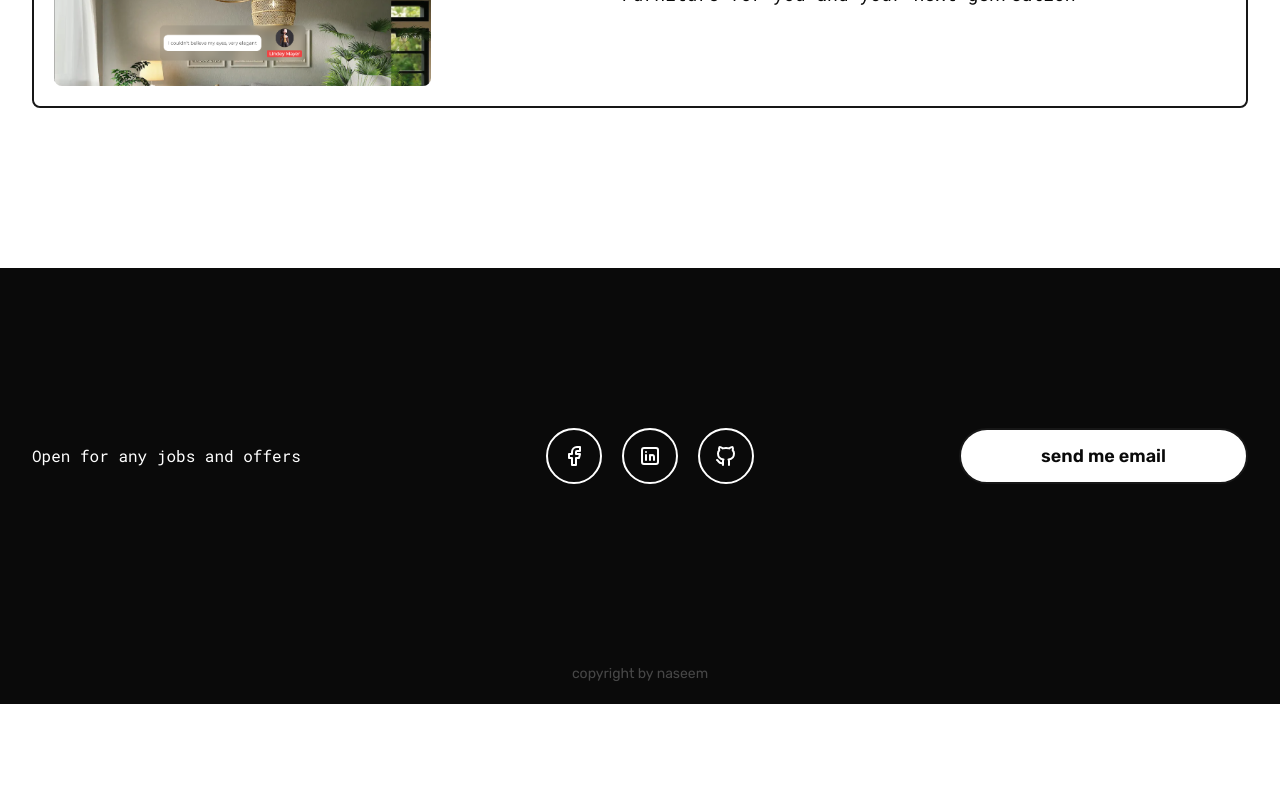
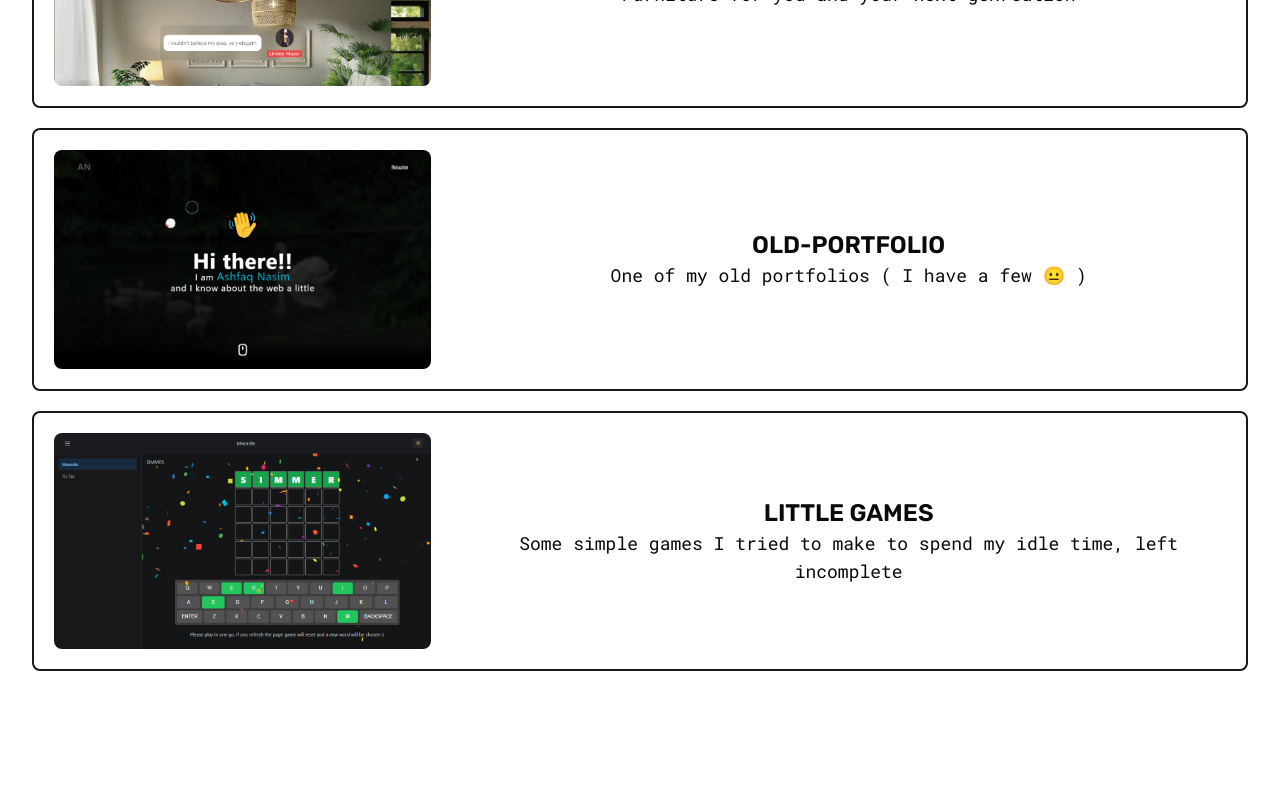
Before and after one commit to CurvyLantern/portfolio-2023, a React (Vite) app: page /projects in a window 1280 px wide. Shown: the part 1500-2300 px from the top of the page. Before the commit the page ends 2204 px from the top, so only its background shows below. Built offline with nearby package versions, Linux system fonts and the light colour scheme; a web font is replaced by a local one.

Commit message:
added some new projects

```diff
--- a/src/layouts/RootLayoutV2.jsx
+++ b/src/layouts/RootLayoutV2.jsx
@@ -115,7 +115,7 @@ const RootLayoutV2 = () => {
 
         {/* copyright */}
         <div className="container text-sm text-opacity-25 text-background text-center py-5">
-          copyright by naseem
+          copyright &copy; by naseem
         </div>
       </footer>
     </div>
--- a/src/pages/Profilepage.jsx
+++ b/src/pages/Profilepage.jsx
@@ -70,8 +70,8 @@ const ProfilePage = () => {
             Over 2 years of hard learned experience in javascript
           </p>
 
-          <h1 className="text-8xl uppercase font-semibold">
-            I'm a developer who knows Javascript{" "}
+          <h1 className="text-right text-8xl uppercase font-semibold">
+            I'm a developer who knows how to write Javascript{" "}
           </h1>
         </div>
       </section>
--- a/src/pages/ProjectsPage.jsx
+++ b/src/pages/ProjectsPage.jsx
@@ -2,6 +2,8 @@ import Project1 from "@/assets/project1.png";
 import Project2 from "@/assets/project2.png";
 import Project3 from "@/assets/project3.png";
 import Project4 from "@/assets/project4.png";
+import Project5 from "@/assets/project5.png";
+import Project6 from "@/assets/project6.png";
 const ProjectsPage = () => {
   const projects = {
     first: {
@@ -27,6 +29,18 @@ const ProjectsPage = () => {
       desc: "Furniture for you and your next genreation",
       img: Project4,
       href: "https://kano-furniture.vercel.app/",
+    },
+    five: {
+      name: "Old-portfolio",
+      desc: "One of my old portfolios ( I have a few 😐 )",
+      img: Project5,
+      href: "https://portfolio-flame-eight-18.vercel.app/",
+    },
+    six: {
+      name: "Little Games",
+      desc: "Some simple games I tried to make to spend my idle time, left incomplete",
+      img: Project6,
+      href: "https://games-tan-five.vercel.app/",
     },
   };
   const projectArr = Object.values(projects);
```
Also changed, not shown: src/assets/project5.png (added), src/assets/project6.png (added).
